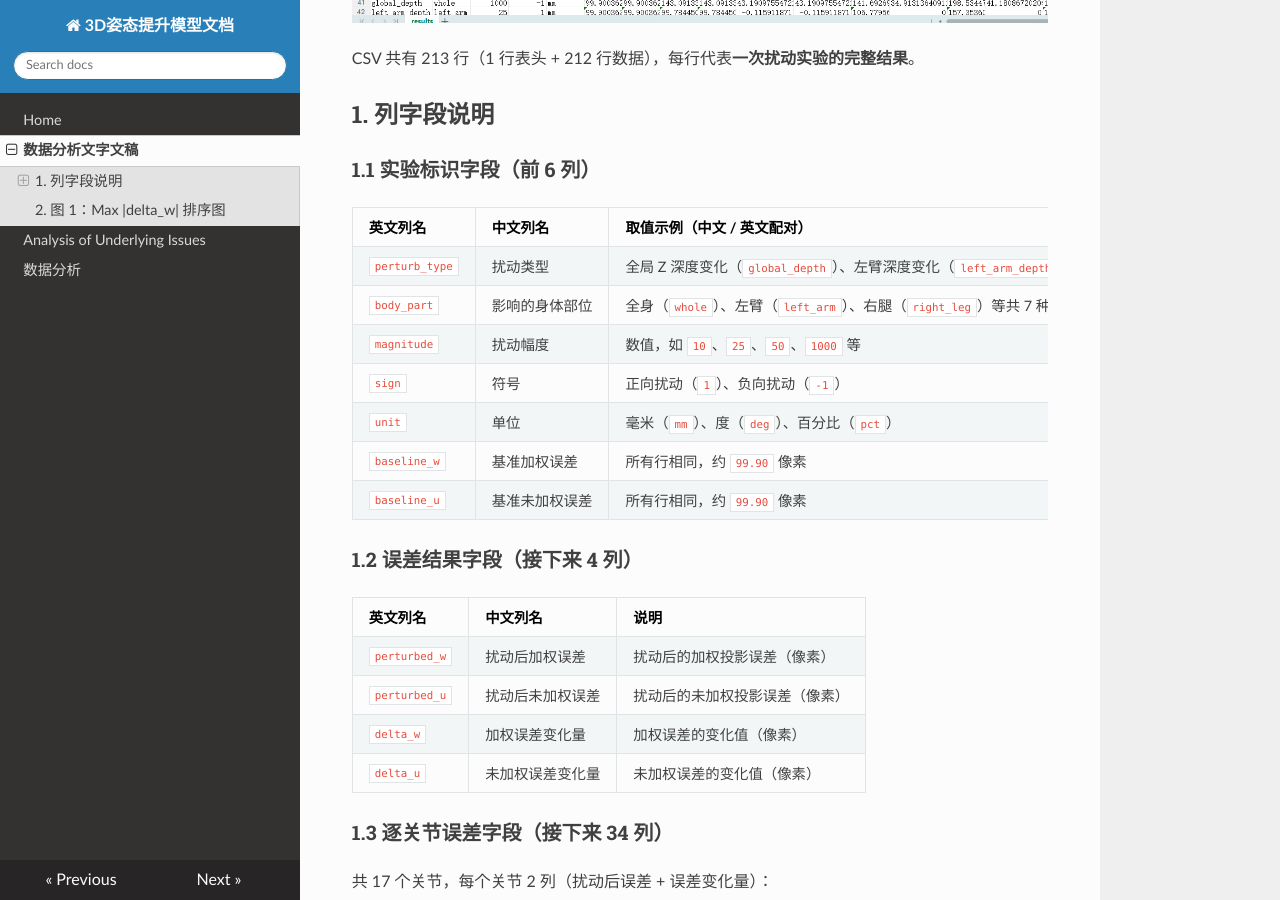
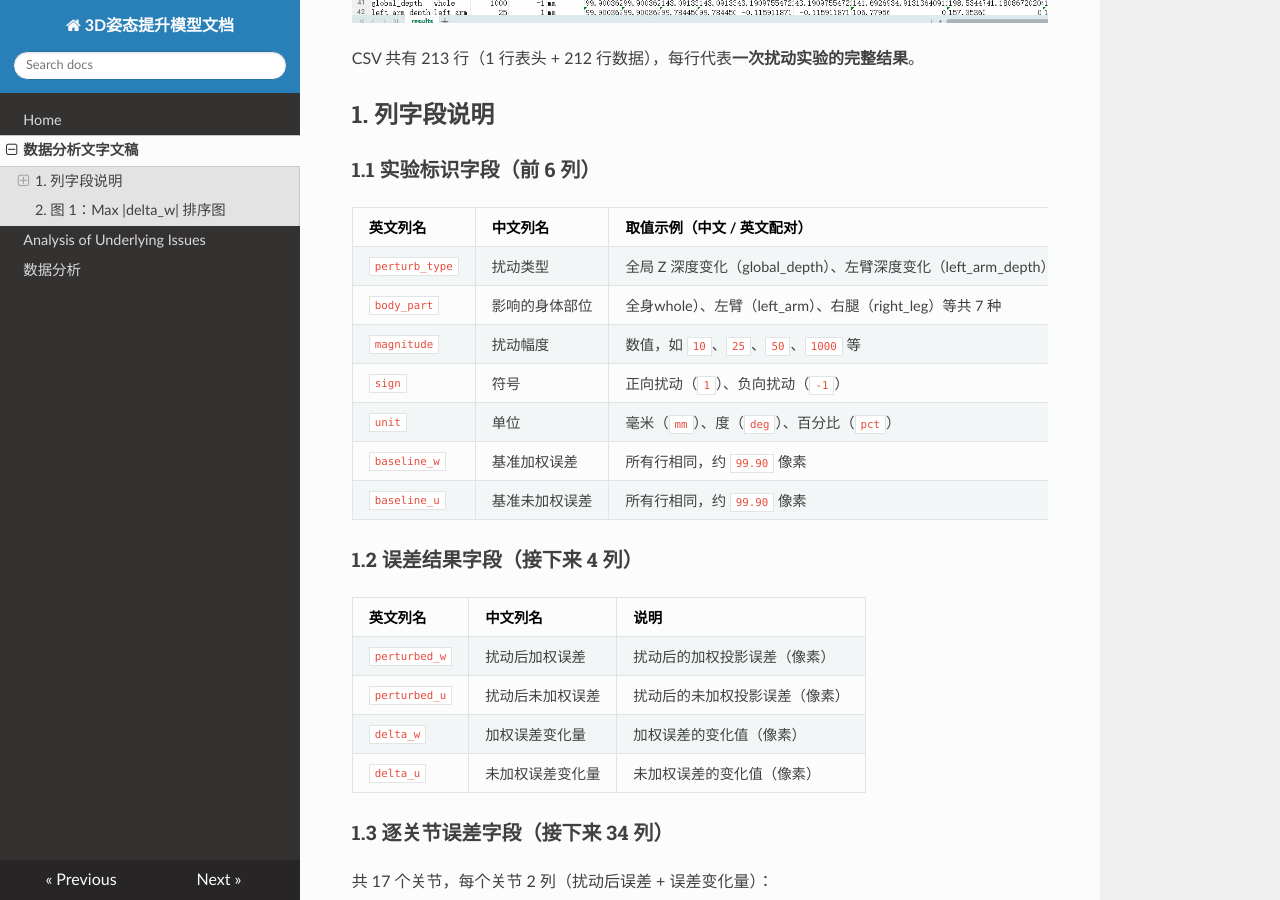
Before and after one commit to Caoruiting/3Dpsoe-doc, an MkDocs documentation site: the page built from docs/7.2.md, in a window 1280 px wide and 900 px high, scrolled down 578 px. Built offline with MkDocs 1.6.1, drawn with Linux system fonts in a browser that asks for light colours; nearby versions of some CDN libraries.

Commit message:
Update 7.2.md

```diff
--- a/docs/7.2.md
+++ b/docs/7.2.md
@@ -10,8 +10,8 @@ CSV 共有 213 行（1 行表头 + 212 行数据），每行代表**一次扰动
 
 | 英文列名 | 中文列名 | 取值示例（中文 / 英文配对） |
 |---------|---------|---------------------------|
-| `perturb_type` | 扰动类型 | 全局 Z 深度变化（`global_depth`）、左臂深度变化（`left_arm_depth`）、右腿深度变化（`right_leg_depth`）、右膝绕 Y 轴旋转（`knee_right_y`）、躯干绕 Y 轴旋转（`torso_rot_y`）等共 18 种 |
-| `body_part` | 影响的身体部位 | 全身（`whole`）、左臂（`left_arm`）、右腿（`right_leg`）等共 7 种 |
+| `perturb_type` | 扰动类型 | 全局 Z 深度变化（global_depth）、左臂深度变化（left_arm_depth）、右腿深度变化（right_leg_depth）、右膝绕 Y 轴旋转（knee_right_y）、躯干绕 Y 轴旋转（torso_rot_y）等共 18 种 |
+| `body_part` | 影响的身体部位 | 全身whole）、左臂（left_arm）、右腿（right_leg）等共 7 种 |
 | `magnitude` | 扰动幅度 | 数值，如 `10`、`25`、`50`、`1000` 等 |
 | `sign` | 符号 | 正向扰动（`1`）、负向扰动（`-1`） |
 | `unit` | 单位 | 毫米（`mm`）、度（`deg`）、百分比（`pct`） |
```
